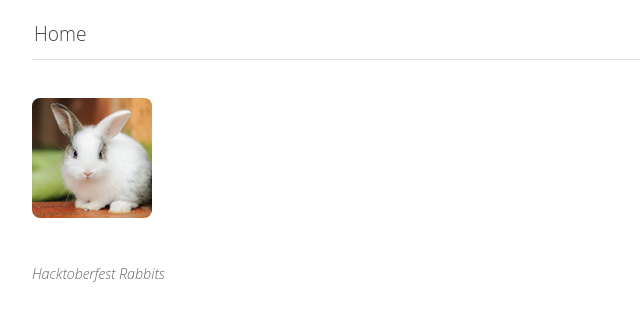
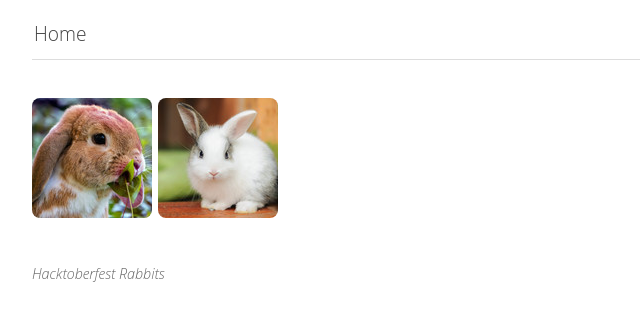
Before and after one commit to bkayranci/hacktoberfest-rabbits, a plain HTML site: page index.html in a window 1280 px wide. Shown: the part 68-386 px from the top of the page, without its empty margins (0-640 px from the left). Drawn offline with Linux system fonts and the light colour scheme.

Commit message:
Deploying to gh-pages from  @ 5fea45034b1ce44b3143b1174e3cadc22aa71b99 🚀

```diff
--- a/index.html
+++ b/index.html
@@ -42,6 +42,20 @@
       -->
       <ul id="media" class="clearfix">
 
+            <li data-src="media/large/sy-rabbit.jpg"
+                data-sub-html=""
+                data-download-url="media/original/sy-rabbit.jpg"
+
+                data-filename="sy-rabbit.jpg"
+
+              >
+              <a href="media/original/sy-rabbit.jpg">
+                <img src="media/thumbs/sy-rabbit.jpg"
+                     width="120"
+                     height="120"
+                     alt="sy-rabbit.jpg" />
+              </a>
+            </li>
             <li data-src="media/large/GettyImages-694542042-e1586274805503.jpg"
                 data-sub-html=""
                 data-download-url="media/original/GettyImages-694542042-e1586274805503.jpg"
```
Also changed, not shown: media/large/sy-rabbit.jpg (added), media/original/sy-rabbit.jpg (added), media/small/sy-rabbit.jpg (added), media/thumbs/sy-rabbit.jpg (added), 1 other file.
